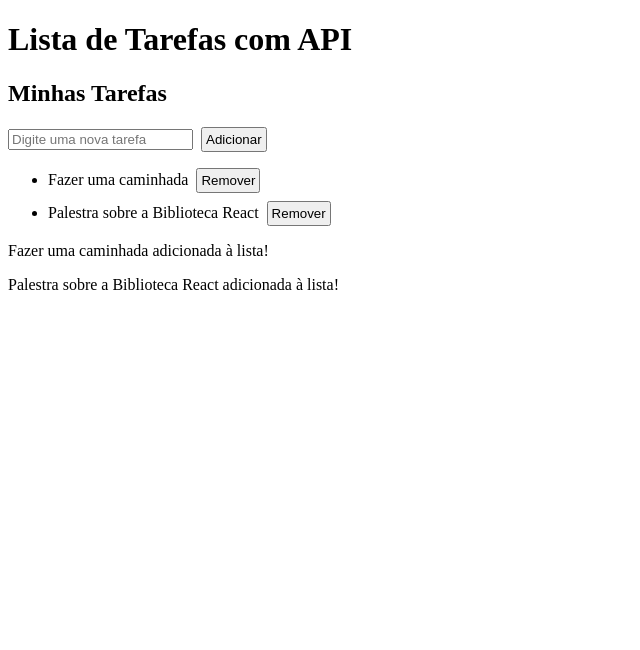
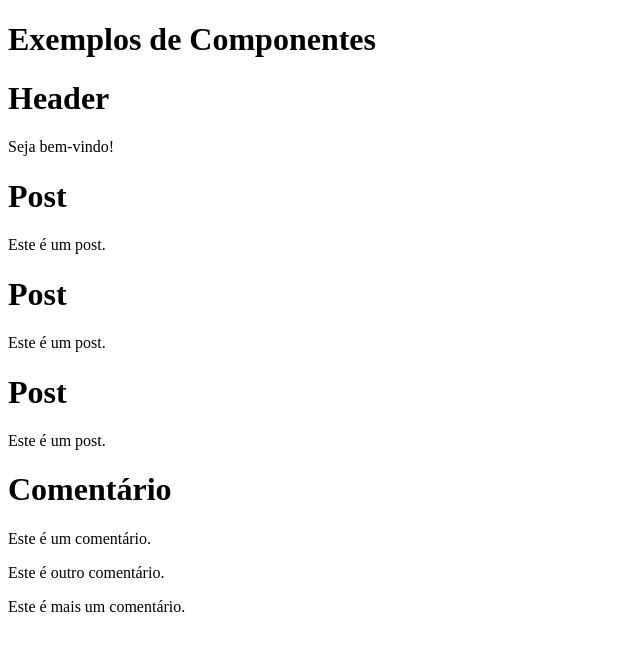
Before and after one commit to van-gomes/react-fundamentals-tcs-workshop, a React (Vite) app: page / in a window 1280 px wide. Shown: the top 650 px of the page, without its empty margins (0-640 px from the left). Built offline with nearby package versions, Linux system fonts and the light colour scheme; data requests are answered from the project's data file.

Commit message:
prepare exercises for TCS workshop

```diff
--- a/src/App.jsx
+++ b/src/App.jsx
@@ -5,14 +5,13 @@ import { ListNames } from './components/4_listas.jsx';
 import { ListSearchNames } from './components/5_listas_busca.jsx';
 import { Estado } from './components/6_estado.jsx';
 import { Efeitos1 } from './components/7_efeitos.jsx';
-
 import { ExampleUseEffect } from './components/8_efeitos.jsx';
 import { ListaDeTarefasAPI } from './components/ListaTarefasAPI.jsx';
 
 export function App() {
   return (
     <>
-      {/* // 1 - Exemplos de Componentes
+      {/* {/* // 1 - Exemplos de Componentes */}
       <div>
         <h1>Exemplos de Componentes</h1>
         <ExemplosComponentes />
@@ -61,10 +60,10 @@ export function App() {
       </div> */}
 
       {/* // 9 - Lista de Tarefas com API */}
-      <div>
+      {/* <div>
         <h1>Lista de Tarefas com API</h1>
         <ListaDeTarefasAPI />
-      </div>
+      </div> */}
     </>
   );
 }
--- a/src/components/1_componentes.jsx
+++ b/src/components/1_componentes.jsx
@@ -1,5 +1,4 @@
-import React from 'react';
-
+import { Fragment } from 'react';
 // export function Posts() {
 //   return (
 //       <h1>Olá</h1>
@@ -9,10 +8,10 @@ import React from 'react';
 
 function Header() {
   return (
-    <React.Fragment>
+    <Fragment>
       <h1>Header</h1>
       <p>Seja bem-vindo!</p>
-    </React.Fragment>
+    </Fragment>
   );
 }
 
@@ -20,6 +19,9 @@ function Comment() {
   return (
     <>
       <h1 styles={{ color: '#8257e6' }}>Comentário</h1>
+      <p>Este é um comentário.</p>
+      <p>Este é outro comentário.</p>
+      <p>Este é mais um comentário.</p>
     </>
   );
 }
```
